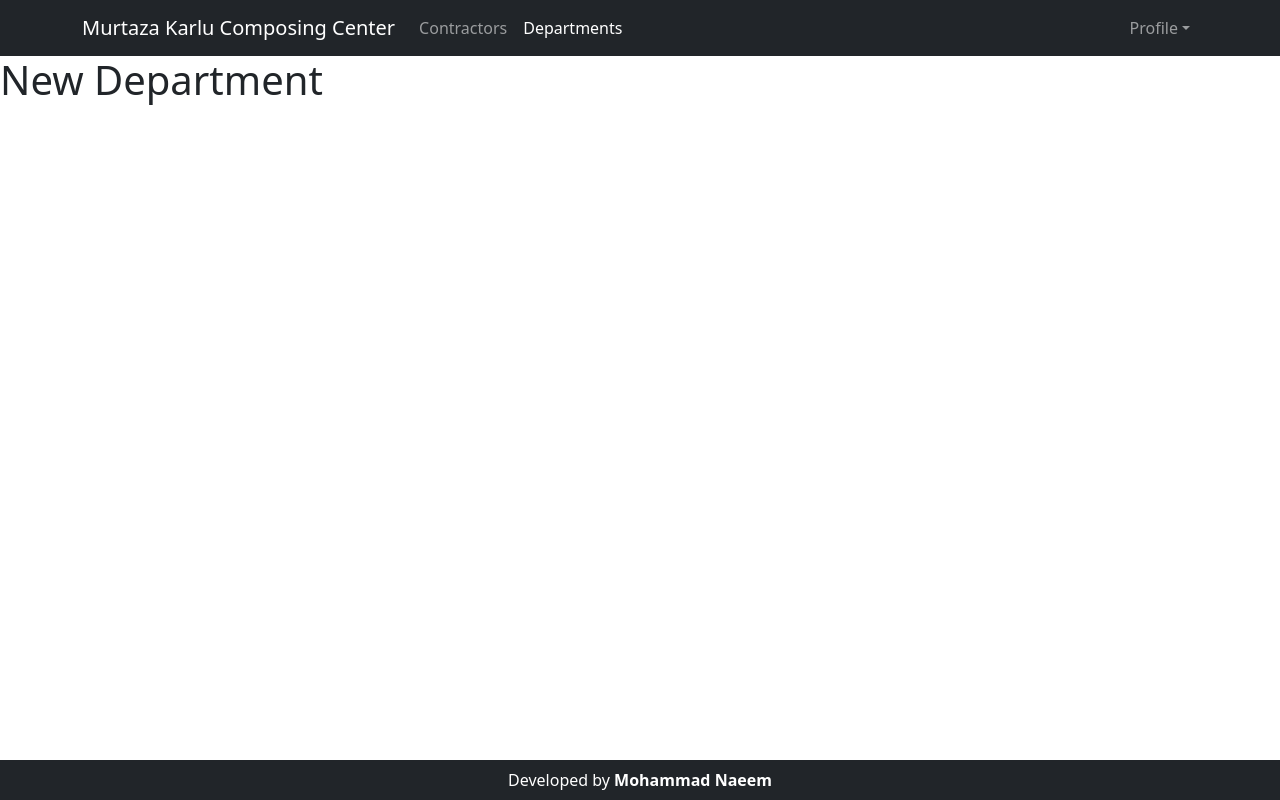
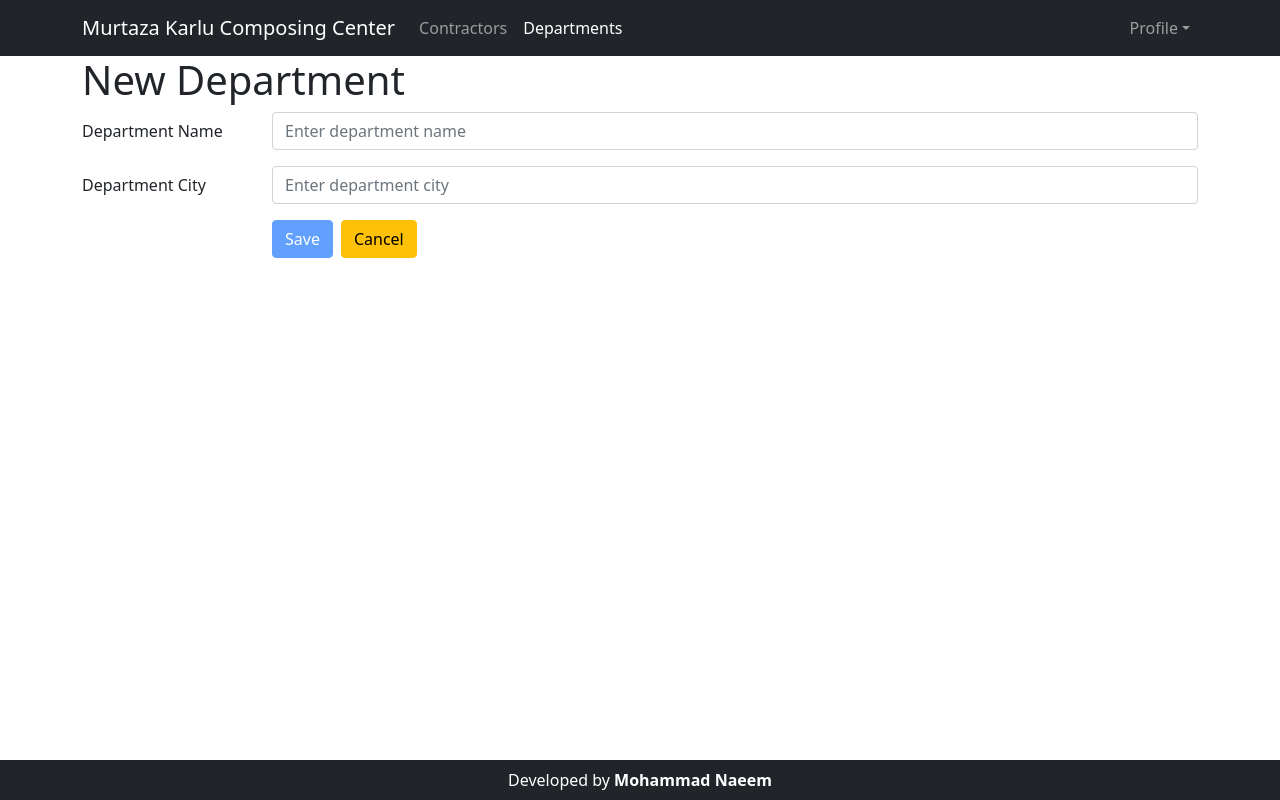
Before and after one commit to faris-xhan/mkc, a React (Create React App) app: page /dashboard/departments/new in a window 1280 px wide. Built offline with nearby package versions, Linux system fonts and the light colour scheme; no server answers; sample sign-in values are in the browser's storage.

Commit message:
:sparkles: add new department page

```diff
--- /dev/null
+++ b/src/componets/DepartmentsTable.js
@@ -0,0 +1,23 @@
+import Table from "react-bootstrap/Table";
+
+export const DepartmentsTable = (props) => {
+  const { data } = props;
+  return (
+    <Table bordered>
+      <thead>
+        <tr>
+          <th>Department Name</th>
+          <th>Deparment City</th>
+        </tr>
+      </thead>
+      <tbody>
+        {data.map((d) => (
+          <tr key={d.id}>
+            <td>{d.dname}</td>
+            <td>{d.dcity}</td>
+          </tr>
+        ))}
+      </tbody>
+    </Table>
+  );
+};
--- a/src/pages/dashboard/departments/departments.js
+++ b/src/pages/dashboard/departments/departments.js
@@ -2,31 +2,28 @@ import { Link } from "react-router-dom";
 import Table from "react-bootstrap/Table";
 import Button from "react-bootstrap/Button";
 import Container from "react-bootstrap/Container";
+import { useCollection } from "react-firebase-hooks/firestore";
+import { collection } from "firebase/firestore";
+import { DepartmentsTable } from "../../../componets/DepartmentsTable";
+import { db } from "../../../firebase/firebase";
 
 export const Departments = (props) => {
+  const [value, loading, error] = useCollection(collection(db, "departments"));
+  const data = value?.docs.map((doc) => ({ ...doc.data(), id: doc.id }));
+
   return (
     <Container>
       <div className="d-flex align-items-end justify-content-between p-2">
-        <h1>Department</h1>
+        <h1>Departments</h1>
         <Button variant="success" as={Link} to="/dashboard/departments/new">
           Add a new department
         </Button>
       </div>
-
-      <Table>
-        <thead>
-          <tr>
-            <th>Department Name</th>
-            <th>Deparment City</th>
-          </tr>
-        </thead>
-        <tbody>
-          <tr>
-            <td>Bonga Ltd.</td>
-            <td>California</td>
-          </tr>
-        </tbody>
-      </Table>
+      {loading && !error ? (
+        <h1>Loading...</h1>
+      ) : (
+        <DepartmentsTable data={data} />
+      )}
     </Container>
   );
 };
--- a/src/pages/dashboard/departments/newDepartment.js
+++ b/src/pages/dashboard/departments/newDepartment.js
@@ -1,3 +1,91 @@
+import {
+  Container,
+  Row,
+  Col,
+  FormGroup,
+  Alert,
+  Form,
+  Button,
+} from "react-bootstrap";
+import { useNavigate } from "react-router-dom";
+import { FormItem } from "../../../componets/FormItem";
+import { useState } from "react";
+import { collection, doc, setDoc } from "firebase/firestore";
+import { db } from "../../../firebase/firebase";
+
+const initialFormData = {
+  dname: "",
+  dcity: "",
+};
+
 export const NewDepartment = (props) => {
-  return <h1>New Department</h1>;
+  const navigate = useNavigate();
+  const [error, setError] = useState("");
+  const [loading, setLoading] = useState(false);
+  const [formData, setFormData] = useState(initialFormData);
+
+  const handleInputChange = (event) => {
+    setFormData({
+      ...formData,
+      [event.target.name]: event.target.value,
+    });
+  };
+
+  const handleSubmit = async (event) => {
+    event.preventDefault();
+    if (formData.dname !== "") {
+      setLoading(true);
+      const departmentsCollection = collection(db, "departments");
+      const docRef = doc(departmentsCollection);
+      setDoc(docRef, formData)
+        .then(() => {
+          setError("");
+          navigate("/dashboard/departments");
+        })
+        .catch((error) => {
+          console.log(error);
+          setError("Failed to add contractor");
+          setLoading(false);
+        });
+    }
+  };
+  return (
+    <Container>
+      <h1>New Department</h1>
+      {error && <Alert varaint="danger">{error}</Alert>}
+      <Form onSubmit={handleSubmit}>
+        <FormItem
+          label="Department Name"
+          name="dname"
+          value={formData.dname}
+          onChange={handleInputChange}
+          controlId="department-name"
+          placeholder="Enter department name"
+        />
+        <FormItem
+          name="dcity"
+          value={formData.dcity}
+          onChange={handleInputChange}
+          label="Department City"
+          controlId="department-city"
+          placeholder="Enter department city"
+        />
+
+        <FormGroup as={Row} className="mb-3">
+          <Col sm={{ span: 10, offset: 2 }}>
+            <Button type="submit" disabled={formData.dname === "" || loading}>
+              Save
+            </Button>
+            <Button
+              variant="warning"
+              className="mx-2"
+              onClick={() => navigate("/dashboard/departments")}
+            >
+              Cancel
+            </Button>
+          </Col>
+        </FormGroup>
+      </Form>
+    </Container>
+  );
 };
```
